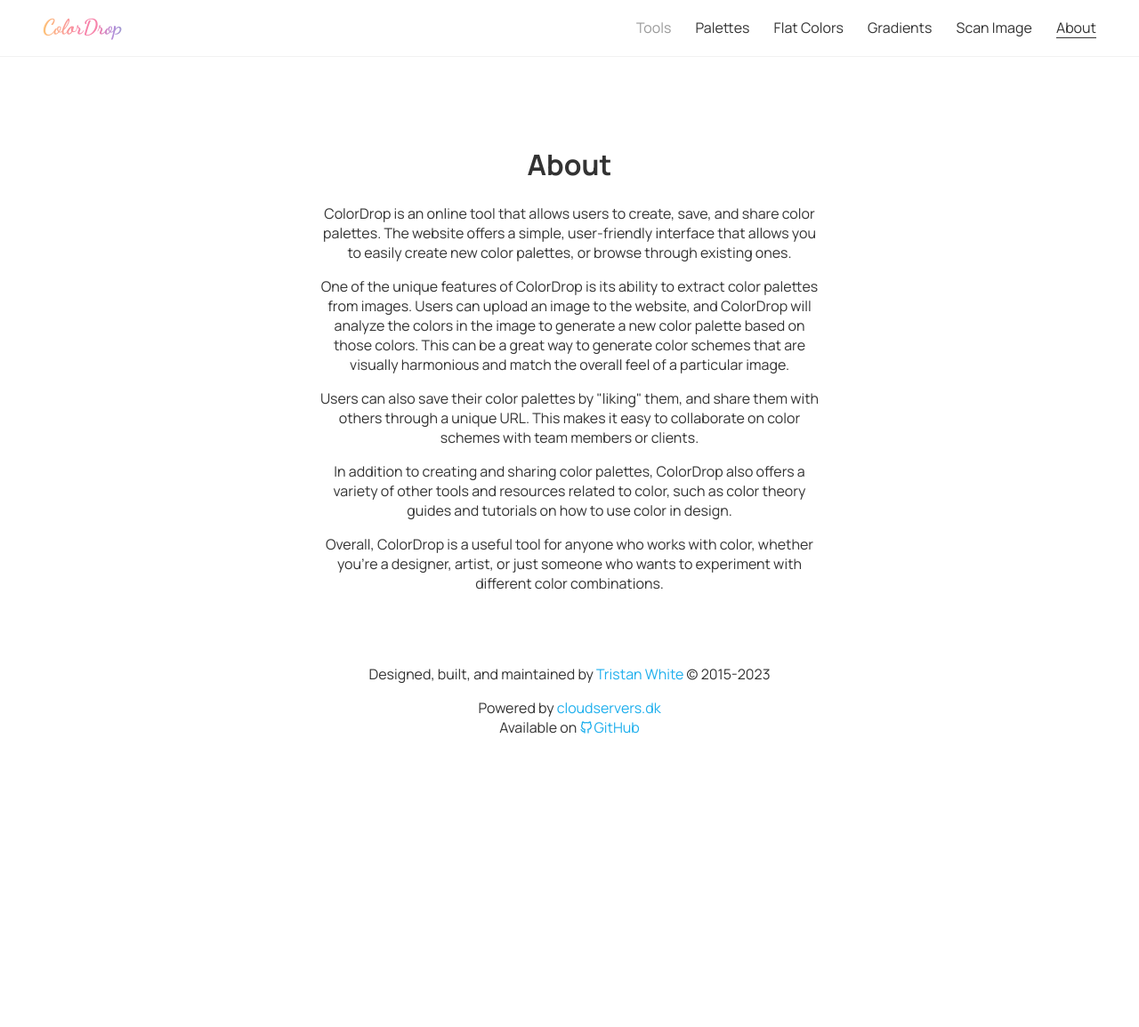
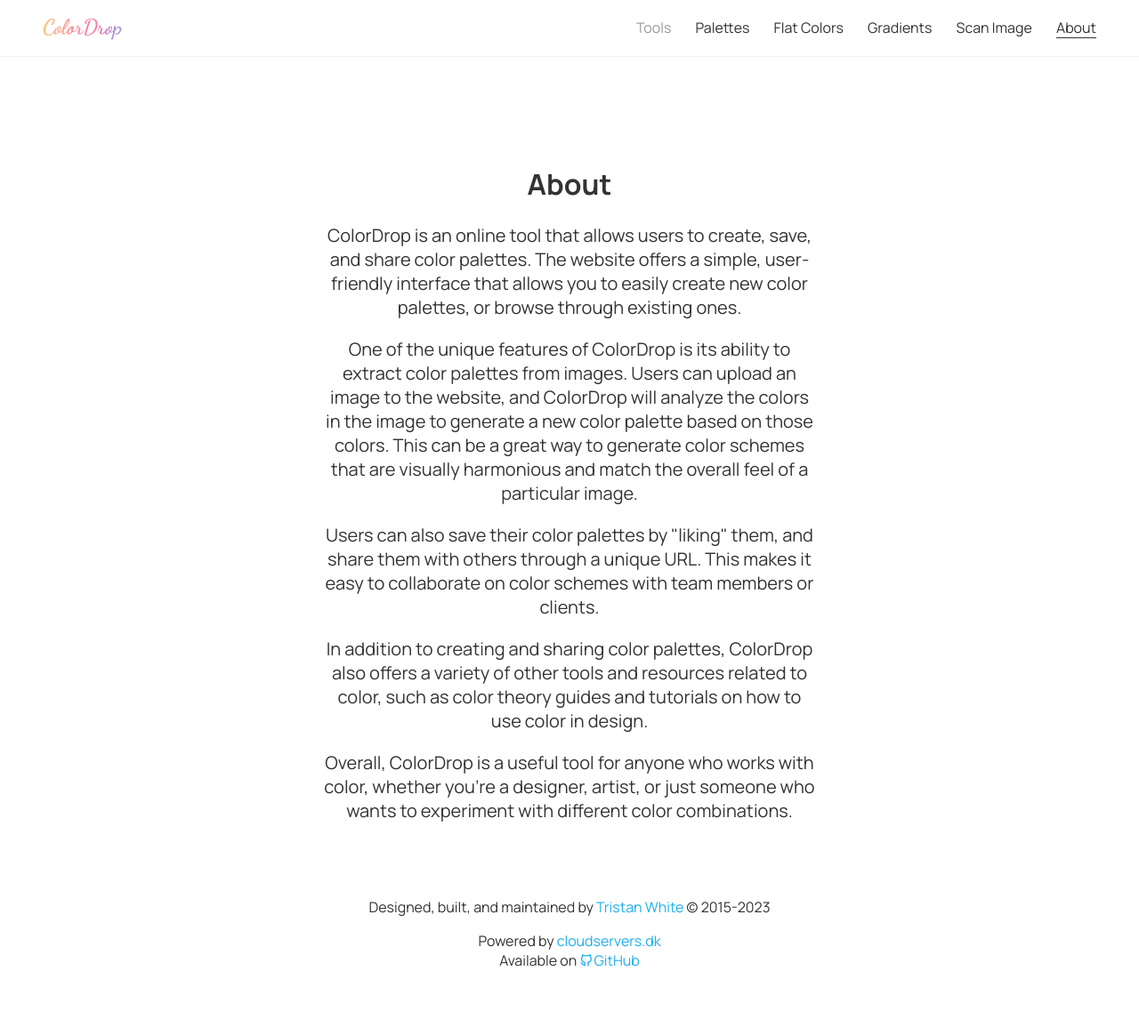
Before and after one commit to triss90/colordrop, a PHP site: page /about in a window 1280 px wide. Shown: the whole page at 89% size. Before the commit the page ends 825 px from the top, so only its background shows below. Run offline with PHP 8.4, Linux system fonts and the light colour scheme; some libraries are stand-ins or nearby versions.

Commit message:
Adjust font-size

```diff
--- a/about/index.php
+++ b/about/index.php
@@ -1,4 +1,4 @@
-<?php
+ class="large"<?php
 include("../_inc/_app.php");
 $cd = new ColorDrop;
 include("../_inc/_functions.php");
@@ -13,11 +13,11 @@ include("../_inc/header.php");
 		<div class="row center-tiny">
 			<div class="tiny-12 small-10 medium-8 large-6">
 				<h1>About</h1>
-				<p>ColorDrop is an online tool that allows users to create, save, and share color palettes. The website offers a simple, user-friendly interface that allows you to easily create new color palettes, or browse through existing ones.</p>
-				<p>One of the unique features of ColorDrop is its ability to extract color palettes from images. Users can upload an image to the website, and ColorDrop will analyze the colors in the image to generate a new color palette based on those colors. This can be a great way to generate color schemes that are visually harmonious and match the overall feel of a particular image.</p>
-				<p>Users can also save their color palettes by "liking" them, and share them with others through a unique URL. This makes it easy to collaborate on color schemes with team members or clients.</p>
-				<p>In addition to creating and sharing color palettes, ColorDrop also offers a variety of other tools and resources related to color, such as color theory guides and tutorials on how to use color in design.</p>
-				<p>Overall, ColorDrop is a useful tool for anyone who works with color, whether you're a designer, artist, or just someone who wants to experiment with different color combinations.</p>
+				<p class="large">ColorDrop is an online tool that allows users to create, save, and share color palettes. The website offers a simple, user-friendly interface that allows you to easily create new color palettes, or browse through existing ones.</p>
+				<p class="large">One of the unique features of ColorDrop is its ability to extract color palettes from images. Users can upload an image to the website, and ColorDrop will analyze the colors in the image to generate a new color palette based on those colors. This can be a great way to generate color schemes that are visually harmonious and match the overall feel of a particular image.</p>
+				<p class="large">Users can also save their color palettes by "liking" them, and share them with others through a unique URL. This makes it easy to collaborate on color schemes with team members or clients.</p>
+				<p class="large">In addition to creating and sharing color palettes, ColorDrop also offers a variety of other tools and resources related to color, such as color theory guides and tutorials on how to use color in design.</p>
+				<p class="large">Overall, ColorDrop is a useful tool for anyone who works with color, whether you're a designer, artist, or just someone who wants to experiment with different color combinations.</p>
 			</div>
 		</div>
 	</div>
--- a/assets/css/_typography.scss
+++ b/assets/css/_typography.scss
@@ -46,10 +46,6 @@ p {
     font-size: 1.25rem;
   }
 }
-#about p,
-#scan p  {
-  font-size: 1.25rem;
-}
 
 .tag {
   background:  var(--border-color);
--- a/assets/css/app.css
+++ b/assets/css/app.css
@@ -95,11 +95,6 @@ p {
   font-size: 1rem;
 }
 p.large {
-  font-size: 1.25rem;
-}
-
-#about p,
-#scan p   {
   font-size: 1.25rem;
 }
 
```
Also changed, not shown: 1 other file.
